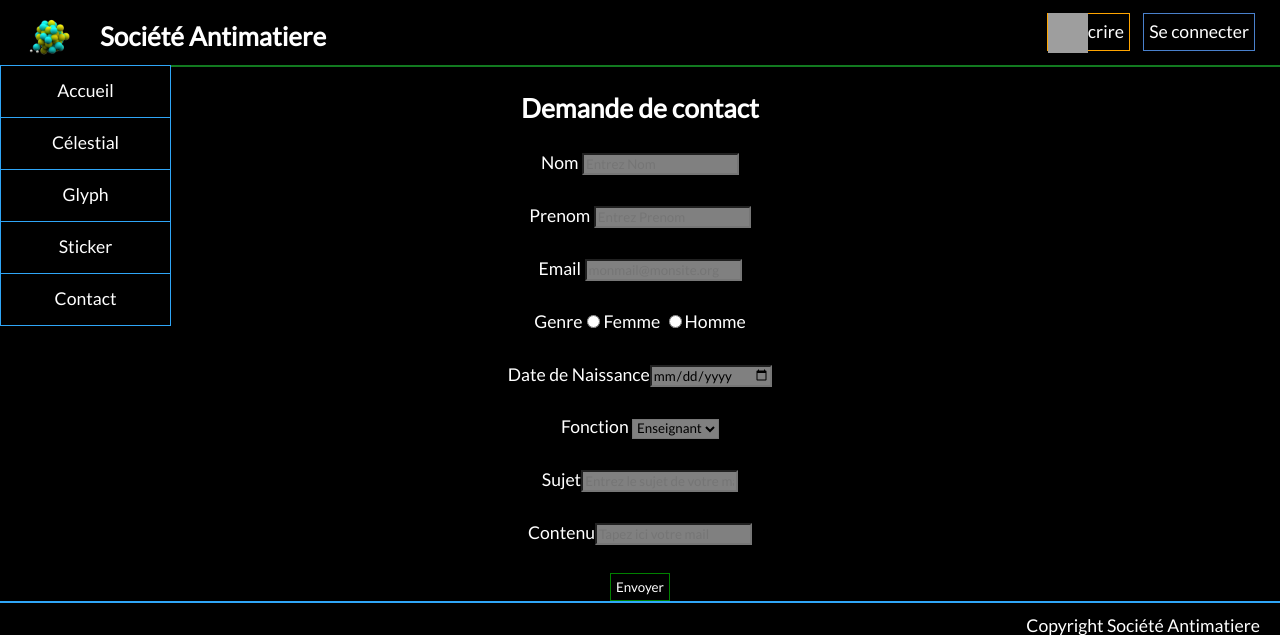
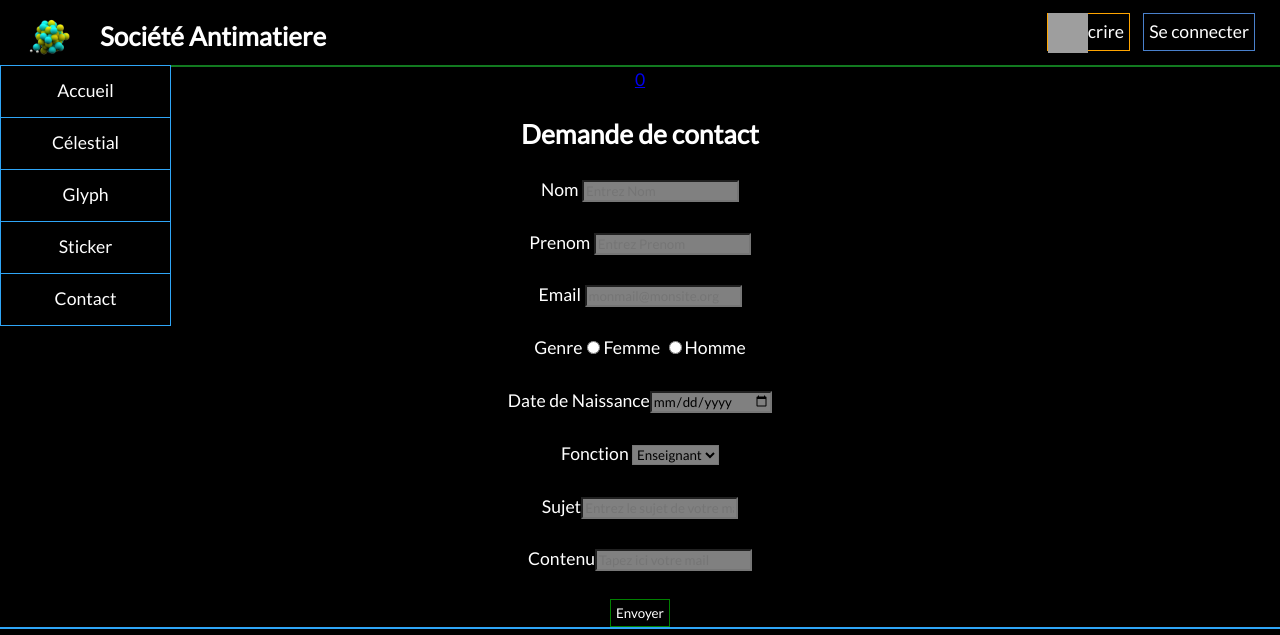
Before and after one commit to theo-be/societe-antimatiere, a PHP site: page /contact.php in a window 1280 px wide. Shown: the top 635 px of the page. Run offline with PHP 8.4, Linux system fonts and the light colour scheme; grey boxes are pictures that could not be loaded.

Commit message:
Add files via upload

```diff
--- a/php/header_footer.php
+++ b/php/header_footer.php
@@ -3,6 +3,7 @@
 // Template header, feel free to customize this
 function template_header($title) {
 
+    $num_items_in_cart = isset($_SESSION['panier']) ? count($_SESSION['panier']) : 0;
 
     echo <<<EOT
 
@@ -68,6 +69,7 @@
     <div class="panier">
          <a href="monpanier.php">
          <img src="https://purepng.com/public/uploads/large/purepng.com-shopping-cartshoppingcarttrolleycarriagebuggysupermarkets-1421526532356pnf5n.png" alt="Panier" class="cart" width="40" height="40" id="panier">
+         <span>$num_items_in_cart</span>
 		</a>
     </div>
 
```
